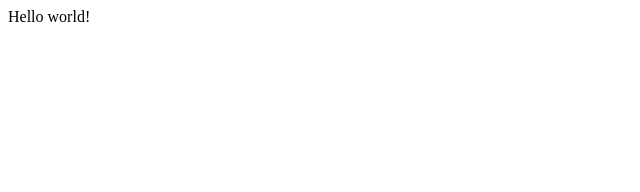
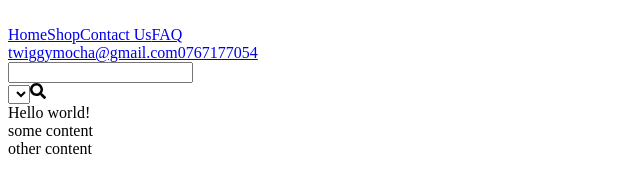
Before and after one commit to AntonBrink/Guppies_E-Commerce, a Gatsby site: page / in a window 1280 px wide. Shown: the whole page, without its empty margins (0-640 px from the left). Built offline with nearby package versions, Linux system fonts and the light colour scheme; Gatsby itself is replaced by a stand-in of ours.

Commit message:
homepage and basic layout with footer

```diff
--- a/package.json
+++ b/package.json
@@ -14,6 +14,7 @@
     "test": "echo \"Write tests! -> https://gatsby.dev/unit-testing\" && exit 1"
   },
   "dependencies": {
+    "@react-icons/all-files": "^4.1.0",
     "gatsby": "^3.8.1",
     "react": "^17.0.1",
     "react-dom": "^17.0.1"
--- /dev/null
+++ b/src/components/layout.js
@@ -0,0 +1,14 @@
+import React from "react"
+import MyNavbar from "./mynavbar"
+import MyFooter from "./myfooter"
+
+const Layout = props => {
+  return (
+    <div>
+      <MyNavbar></MyNavbar>
+      <main>{props.children}</main>
+      <MyFooter />
+    </div>
+  )
+}
+export default Layout
--- /dev/null
+++ b/src/components/myfooter.js
@@ -0,0 +1,12 @@
+import React from "react"
+
+const MyFooter = () => {
+  return (
+    <footer>
+      <div> some content</div>
+      <div>other content</div>
+    </footer>
+  )
+}
+
+export default MyFooter
--- /dev/null
+++ b/src/components/mynavbar.js
@@ -0,0 +1,40 @@
+import React from "react"
+import { Link } from "gatsby"
+import { FaSearch } from "@react-icons/all-files/fa/FaSearch"
+
+const Mynavbar = () => {
+  return (
+    <header>
+      <img src="" alt="" />
+
+      <div>
+        <nav>
+          <Link to="/">Home</Link>
+          <Link to="/shop">Shop</Link>
+          <Link to="/contactus">Contact Us</Link>
+          <Link to="/faq">FAQ</Link>
+        </nav>
+
+        <div className="contactBlock">
+          <a href="mailto:twiggymocha@gmail.com">twiggymocha@gmail.com</a>
+          <a href="tel:+0767177054">0767177054</a>
+        </div>
+      </div>
+
+      <div>
+        <input type="text" />
+        <div>
+          <select name="Categories" id="Categories">
+            <option value="All"></option>
+            <option value="Fish"></option>
+            <option value="Plants"></option>
+            <option value="Food"></option>
+          </select>
+          <FaSearch></FaSearch>
+        </div>
+      </div>
+    </header>
+  )
+}
+
+export default Mynavbar
--- a/src/pages/index.js
+++ b/src/pages/index.js
@@ -1,5 +1,8 @@
 import React from "react"
+import Layout from "../components/layout"
 
-export default function Home() {
-  return <div>Hello world!</div>
+const Homepage = () => {
+  return <Layout>Hello world!</Layout>
 }
+
+export default Homepage
```
Also changed, not shown: src/components/navbar.js (deleted), 1 other file.
